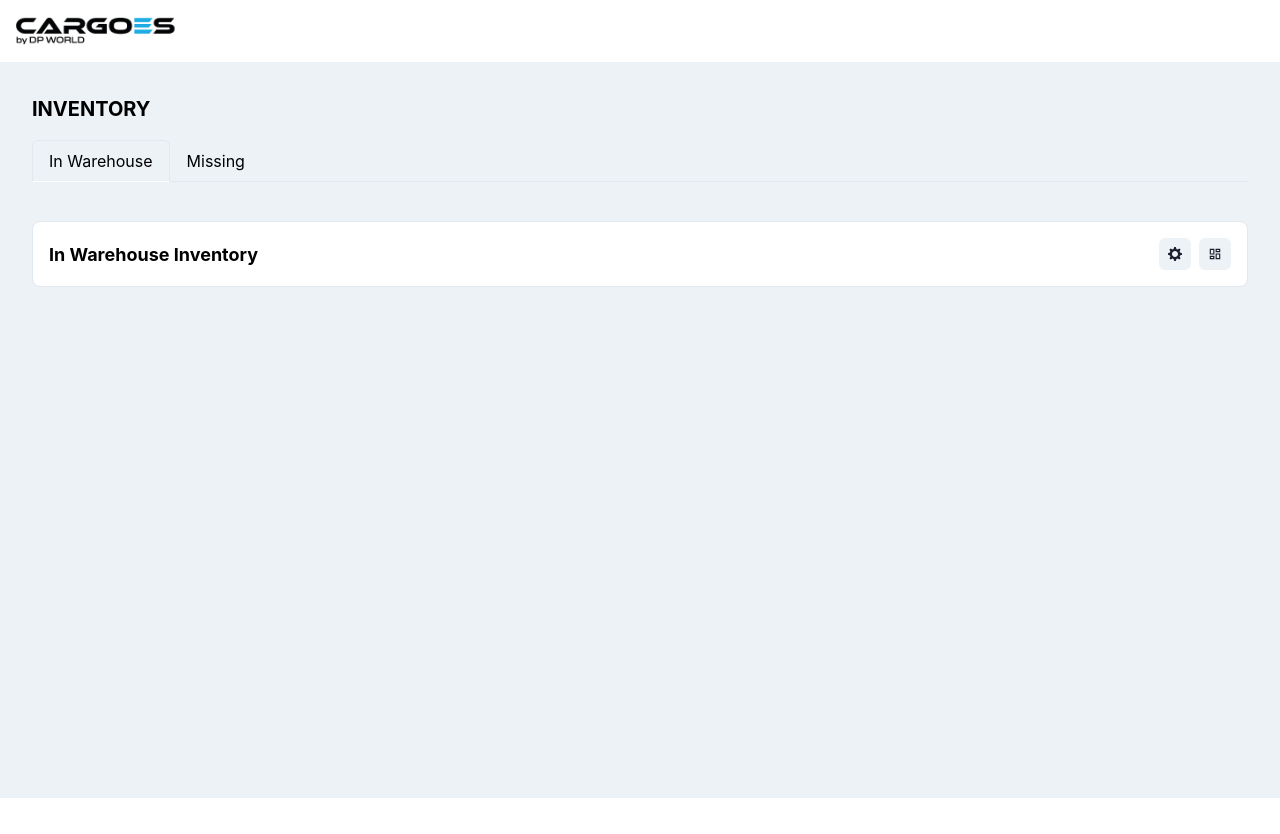
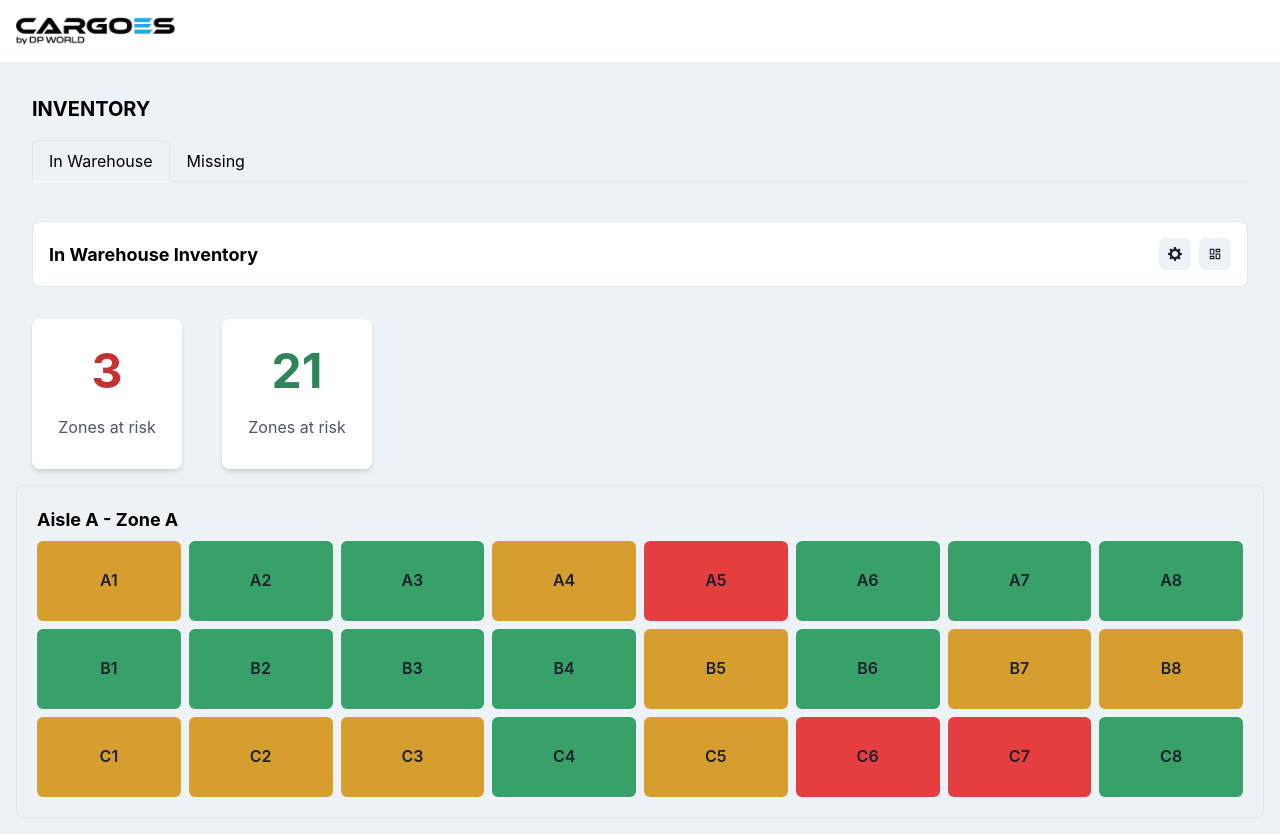
Before and after one commit to abhilash-mukherjee/sensor-ui, a React (Vite) app: page / in a window 1280 px wide. Before the commit the page ends 800 px from the top, so only its background shows below. Built offline with nearby package versions, Linux system fonts and the light colour scheme.

Commit message:
ui flow complete

```diff
--- a/package.json
+++ b/package.json
@@ -17,7 +17,8 @@
     "framer-motion": "^11.2.13",
     "react": "^18.3.1",
     "react-dom": "^18.3.1",
-    "react-icons": "^5.2.1"
+    "react-icons": "^5.2.1",
+    "recoil": "^0.7.7"
   },
   "devDependencies": {
     "@types/react": "^18.3.3",
--- a/src/App.jsx
+++ b/src/App.jsx
@@ -3,16 +3,19 @@ import { ChakraProvider, Box } from '@chakra-ui/react';
 import TopBar from './components/TopBar';
 import './App.css';
 import BodyContainer from './components/BodyContainer';
+import { RecoilRoot } from 'recoil';
 
 function App() {
   return (
-    <ChakraProvider>
+<RecoilRoot>
+<ChakraProvider>
       <Box minH="100vh" w="100%">
         <TopBar />
         {/* Additional content can be added here */}
         <BodyContainer />
       </Box>
     </ChakraProvider>
+</RecoilRoot>
   );
 }
 
--- a/src/components/BodyContainer.jsx
+++ b/src/components/BodyContainer.jsx
@@ -1,6 +1,8 @@
 import React from 'react';
 import { Box } from '@chakra-ui/react';
 import BodyHeader from './BodyHeader';
+import WarehouseGrid from './WarehouseGrid';
+import OverviewContainer from './OverviewContainer';
 
 export default function BodyContainer() {
     return (
@@ -11,6 +13,8 @@ export default function BodyContainer() {
             minHeight="calc(100vh - 64px)" // Adjust based on your TopBar's height if different
         >
             <BodyHeader />
+            <OverviewContainer />
+            <WarehouseGrid />
         </Box>
     );
 }
--- a/src/components/BodyHeader.jsx
+++ b/src/components/BodyHeader.jsx
@@ -2,6 +2,8 @@ import React from 'react';
 import { Box, Text, Tab, TabList, Tabs, Badge, Flex, IconButton } from '@chakra-ui/react';
 import { SettingsIcon, DownloadIcon } from '@chakra-ui/icons';
 import { MdOutlineDashboard } from "react-icons/md";
+import Grid1Holder from './Grid1Holder';
+import WarehouseGrid from './WarehouseGrid';
 
 
 const BodyHeader = () => {
--- /dev/null
+++ b/src/components/Grid1Holder.jsx
@@ -0,0 +1,28 @@
+import React from 'react';
+import { Box, Grid, GridItem } from '@chakra-ui/react';
+
+const colorOptions = ['green.500', 'yellow.400', 'red.500']; // Chakra UI color codes
+
+function getRandomColor() {
+    return colorOptions[Math.floor(Math.random() * colorOptions.length)];
+}
+
+const Grid1Holder = () => {
+    return (
+        <Box maxW="container.md" p={5} borderWidth="1px" borderRadius="lg" overflow="hidden">
+            <Grid templateColumns="repeat(9, 1fr)" gap={4}>
+                {Array.from({ length: 27 }).map((_, index) => ( // 27 cells, 3 rows of 9 columns each
+                    <GridItem
+                        w="100%"
+                        h="20"
+                        bg={getRandomColor()}
+                        key={index}
+                        borderRadius="md"
+                    />
+                ))}
+            </Grid>
+        </Box>
+    );
+}
+
+export default Grid1Holder;
--- /dev/null
+++ b/src/components/OverviewContainer.jsx
@@ -0,0 +1,68 @@
+import { Box, Flex, Text } from "@chakra-ui/react";
+import { useRecoilValue } from "recoil";
+import { rawQtyState, ripeQtyState, rottenQtyState } from "../store/freshnessDataStateAtom";
+
+
+export default function OverviewContainer() {
+    return (
+        <>
+            <Flex
+                p={4}
+                gap={10}
+                >
+
+                <ZoneRiskIndicator />
+                <ZonesReadyToDispatch />
+            </Flex >
+
+        </>
+    )
+}
+
+
+
+const ZoneRiskIndicator = () => {
+    const rottingQty = useRecoilValue(rottenQtyState);
+  return (
+    <Box
+      p={4}
+      boxShadow="md"
+      borderRadius="lg"
+      bg="white"
+      textAlign="center"
+      width="150px" // Adjust size as needed
+      height="150px" // Adjust size as needed
+    >
+      <Text fontSize="5xl" fontWeight="bold" color="red.600" mb={2}>
+        {rottingQty}
+      </Text>
+      <Text fontSize="md" color="gray.600">
+        Zones at risk
+      </Text>
+    </Box>
+  );
+};
+
+
+const ZonesReadyToDispatch = () => {
+    const rawQty = useRecoilValue(rawQtyState);
+    const ripeQty = useRecoilValue(ripeQtyState);
+  return (
+    <Box
+      p={4}
+      boxShadow="md"
+      borderRadius="lg"
+      bg="white"
+      textAlign="center"
+      width="150px" // Adjust size as needed
+      height="150px" // Adjust size as needed
+    >
+      <Text fontSize="5xl" fontWeight="bold" color="green.600" mb={2}>
+        {ripeQty + rawQty}
+      </Text>
+      <Text fontSize="md" color="gray.600">
+        Zones at risk
+      </Text>
+    </Box>
+  );
+};
--- /dev/null
+++ b/src/components/WarehouseGrid.jsx
@@ -0,0 +1,171 @@
+import React, { useEffect, useState } from 'react';
+import { Box, Grid, GridItem, Text, Button, Drawer, DrawerOverlay, DrawerContent, DrawerCloseButton, DrawerHeader, DrawerBody, DrawerFooter, Flex } from '@chakra-ui/react';
+import { useRecoilValue } from 'recoil';
+import { sensorReadingState } from '../store/freshnessDataStateAtom';
+import { getLocationStatusFromSensorReading } from '../helper/helpers';
+
+const WarehouseGrid = () => {
+    useEffect(() => {
+        console.log("Component has been rendered");
+    }, []);
+    // Predefined array of colors for each cell, keeping the distribution of 12, 9, 3
+    const colors = [
+        'yellow.500', 'green.500', 'green.500', 'yellow.500', 'red.500', 'green.500',
+        'green.500', 'green.500', 'green.500', 'green.500', 'green.500', 'green.500',
+        'yellow.500', 'green.500', 'yellow.500', 'yellow.500', 'yellow.500', 'yellow.500',
+        'yellow.500', 'green.500', 'yellow.500', 'red.500', 'red.500', 'green.500'
+    ];
+
+    const [activeLabel, setActiveLabel] = useState(null);
+    const isOpen = activeLabel != null;
+    const onClose = () => setActiveLabel(null);
+
+    const renderGridItems = () => {
+
+        let items = [];
+        for (let row = 0; row < 3; row++) {
+            for (let col = 1; col <= 8; col++) {
+                const index = row * 8 + col - 1; // Calculate index for flat array access
+                const label = `${String.fromCharCode('A'.charCodeAt(0) + row)}${col}`;
+                const color = colors[index];
+                const isBtn = label === 'A3'
+                items.push(
+                    <GridItem
+                        w="100%"
+                        h="20"
+                        bg={color}
+                        borderRadius="md"
+                        key={label}
+                        display="flex"
+                        alignItems="center"
+                        justifyContent="center"
+                    >
+                        {isBtn ? <Button
+                            onClick={() => setActiveLabel(label)}
+                            variant="ghost"
+                            backgroundColor="transparent"
+                            _hover={{ bg: 'transparent' }}
+                            _active={{ bg: 'transparent' }}
+                            cursor={'pointer'}
+                            width={'100%'}
+                            height={'100%'}
+                        >
+                            {label}
+                        </Button> :
+                            <Button
+                            onClick={() => alert("No sensor installed corresponding to this location")}
+                            variant="ghost"
+                            backgroundColor="transparent"
+                            _hover={{ bg: 'transparent' }}
+                            _active={{ bg: 'transparent' }}
+                            cursor={'default'}
+                            width={'100%'}
+                            height={'100%'}
+                        >
+                            {label}
+                        </Button>
+                        }
+                    </GridItem>
+                );
+            }
+        }
+        return items;
+    };
+
+    return (
+        <Box p={5} borderWidth="1px" borderRadius="lg">
+            <Text fontSize="lg" fontWeight="bold" mb={2}>Aisle A - Zone A</Text>
+            <Grid templateColumns="repeat(8, 1fr)" gap={2}>
+                {renderGridItems()}
+            </Grid>
+            {isOpen && (
+                <Drawer
+                    isOpen={isOpen}
+                    placement='right'
+                    onClose={onClose}
+                    size={'md'}
+                >
+                    <DrawerOverlay />
+                    <DrawerContent>
+                        <DrawerCloseButton />
+                        <DrawerHeader>Level Details</DrawerHeader>
+                        <DrawerBody>
+                            <LocationDrawerContent activeLabel={activeLabel}/>
+                        </DrawerBody>
+                        <DrawerFooter>
+                            <Button variant='outline' mr={3} onClick={onClose}>Cancel</Button>
+                            <Button colorScheme='blue' onClick={onClose}>Close</Button>
+                        </DrawerFooter>
+                    </DrawerContent>
+                </Drawer>
+            )}
+        </Box>
+    );
+};
+
+function LocationDrawerContent({activeLabel}){
+    const sensorReading = useRecoilValue(sensorReadingState);
+    const locationStatus = getLocationStatusFromSensorReading(sensorReading);
+    return(
+        <>
+         <div>Location: <b>{activeLabel}</b></div>
+         <div>Sensor Reading: <b>{sensorReading}</b></div>
+         <Text color={getColourForStatus(locationStatus)}>Location Status: <b color={getColourForStatus(locationStatus)}>{locationStatus}</b></Text>
+         <HUTab1/>
+         <HUTab2/>
+        </>
+    )
+}
+
+function getColourForStatus(status){
+    if(status === 'RAW') return 'green.500'
+    if(status === 'RIPE') return 'yellow.500'
+    if(status === 'ROTTEN') return 'red.500'
+    return 'white'
+ }
+
+function HUTab1(){
+    return(
+        <>
+        <Box
+        bg={'gray.100'}
+        borderRadius="md"
+        paddingInline={4}
+        marginTop={4}
+        paddingBlock={2}>
+            <Flex justifyContent={'space-between'}>
+                <Text>HU ID: <b>P231</b></Text>
+                <Text>Item: <b>Banana</b></Text>
+            </Flex>
+            <Flex justifyContent={'space-between'}>
+                <Text>SKU ID: <b>S92020398</b></Text>
+                <Text>Vendor: <b>Vendor1</b></Text>
+            </Flex>
+        </Box>
+        </>
+    )
+}
+
+function HUTab2(){
+    return(
+        <>
+        <Box
+        bg={'gray.100'}
+        borderRadius="md"
+        paddingInline={4}
+        marginTop={4}
+        paddingBlock={2}>
+            <Flex justifyContent={'space-between'}>
+                <Text>HU ID: <b>C351</b></Text>
+                <Text>Item: <b>Banana</b></Text>
+            </Flex>
+            <Flex justifyContent={'space-between'}>
+                <Text>SKU ID: <b>S72520393</b></Text>
+                <Text>Vendor: <b>Vendor2</b></Text>
+            </Flex>
+        </Box>
+        </>
+    )
+}
+
+export default WarehouseGrid;
--- /dev/null
+++ b/src/helper/helpers.js
@@ -0,0 +1,6 @@
+export function getLocationStatusFromSensorReading(sensorReading){
+    if(sensorReading > 70) return 'ROTTEN';
+    if(sensorReading > 50) return 'RIPE';
+    if(sensorReading > 46) return 'RAW';
+    return 'RAW';
+}
--- /dev/null
+++ b/src/store/freshnessDataStateAtom.js
@@ -0,0 +1,22 @@
+import { atom } from 'recoil';
+
+export const rawQtyState = atom({
+  key: 'rawQty',
+  default: 12
+});
+
+export const ripeQtyState = atom({
+    key: 'ripeQtyState',
+    default: 9
+  });
+
+  export const rottenQtyState = atom({
+    key: 'rottenQtyState',
+    default: 3
+  });
+
+
+  export const sensorReadingState = atom({
+    key: 'sensorReadingState',
+    default: 58
+  });
```
Also changed, not shown: 1 other file (tests, documents, lock files or other folders).
